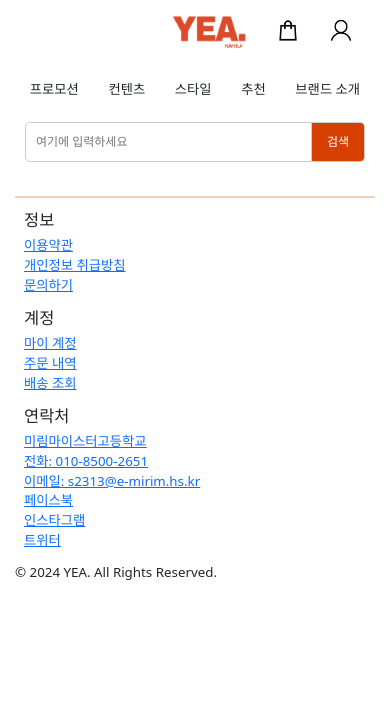
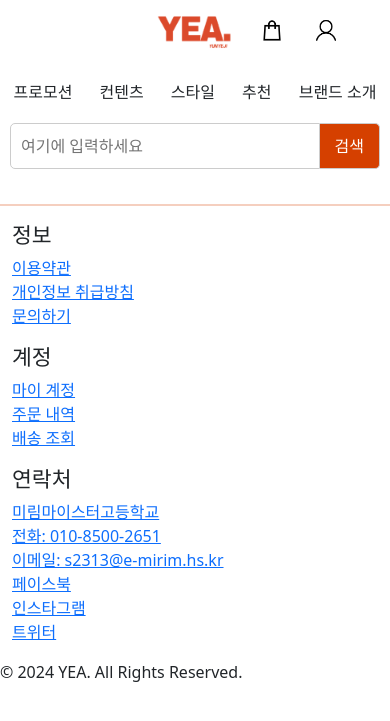
Before and after one commit to 2zji/htdocs, a PHP site: page /shopping/breand.html in a window 390 px wide. Shown: the top 721 px of the page. Run offline with PHP 8.4, Linux system fonts and the light colour scheme.

Commit message:
이미지 파일 사이즈 확인하기

```diff
--- a/shopping/css/home2.css
+++ b/shopping/css/home2.css
@@ -1,95 +1,42 @@
-/* 메인 콘텐츠에 패딩을 추가하여 고정된 헤더를 위한 공간 확보 */
+html,
 body {
-    font-size: 10pt;
-    padding: 0 15px;
+    margin: 0;
+    padding: 0;
+    width: 100%;
+    overflow-x: hidden;
+    /* 가로 스크롤 방지 */
+    box-sizing: border-box;
 }
 
-/* 기본 폰트 크기 설정 */
-html {
-    font-size: 16px;
+*,
+*::before,
+*::after {
+    box-sizing: inherit;
 }
 
-/* 화면 크기에 따른 폰트 크기 조정 */
-@media (max-width: 1200px) {
-    html {
-        font-size: 15px;
-    }
+/* 고정된 헤더 */
+#headerBox {
+    position: fixed;
+    top: 0;
+    left: 0;
+    z-index: 999;
+    background-color: white;
+    width: 100vw;
+    /* 뷰포트 너비 100% 설정 */
+    height: 60px;
+    box-sizing: border-box;
+    margin: 0;
+    padding: 0;
 }
 
-@media (max-width: 992px) {
-    html {
-        font-size: 14px;
-    }
+/* Header Name */
+#headerName {
+    padding-top: 80px;
+    /* 고정된 헤더 높이만큼 패딩 추가 */
 }
 
-@media (max-width: 768px) {
-    html {
-        font-size: 13px;
-    }
-}
-
-@media (max-width: 576px) {
-    html {
-        font-size: 12px;
-    }
-}
-
-.search-container {
-    display: flex;
-    justify-content: center;
-    align-items: center;
-    height: 10vh;
-    width: 100%; /* 전체 너비 */
-    padding: 0 10px; /* 다른 컨텐츠와 맞추기 위한 패딩 */
-    box-sizing: border-box; /* 패딩을 너비에 포함 */
-}
-
-.search-box {
-    display: flex;
-    align-items: center;
-    width: 100%; /* 전체 너비 */
-    max-width: 1200px; /* 큰 화면에서의 최대 너비 (선택사항) */
-}
-
-.search-input {
-    padding: 10px;
-    font-size: 1rem;
-    border: 1px solid #ccc;
-    border-radius: 5px 0 0 5px;
-    flex-grow: 1; /* 입력창이 남은 공간을 차지하게 함 */
-    min-width: 0; /* 입력창이 너무 작아지지 않도록 설정 */
-}
-
-.search-button {
-    padding: 10px 15px;
-    font-size: 1rem;
-    border: 1px solid #ccc;
-    border-left: none;
-    border-radius: 0 5px 5px 0;
-    background-color: rgb(213, 64, 0);
-    color: white;
-    cursor: pointer;
-    white-space: nowrap; /* 버튼 텍스트가 줄 바꿈되지 않도록 함 */
-}
-
-#headerBox {
-    position: fixed;
-    z-index: 999;
-    background-color: white;
-    width: 100%;
-    height: 60px;
-}
-
+#headerBox,
 #headerName {
-    padding-top: 80px; /* 고정된 헤더 높이만큼 패딩 추가 */
-}
-
-#headerBox p:hover {
-    color: rgb(213, 64, 0);
-}
-
-#headerName,
-#headerBox {
     display: flex;
     justify-content: space-around;
     align-items: center;
@@ -129,19 +73,81 @@ html {
 .menu p:hover {
     color: rgb(213, 64, 0);
 }
+/* 검색창 스타일 */
+.search-container {
+    display: flex;
+    justify-content: center;
+    align-items: center;
+    height: 10vh;
+    width: 100%;
+    padding: 0 10px;
+    box-sizing: border-box;
+}
 
+.search-box {
+    display: flex;
+    align-items: center;
+    width: 100%;
+    max-width: 1200px;
+}
+
+.search-input {
+    padding: 10px;
+    font-size: 1rem;
+    border: 1px solid #ccc;
+    border-radius: 5px 0 0 5px;
+    flex-grow: 1;
+    min-width: 0;
+}
+
+.search-button {
+    padding: 10px 15px;
+    font-size: 1rem;
+    border: 1px solid #ccc;
+    border-left: none;
+    border-radius: 0 5px 5px 0;
+    background-color: rgb(213, 64, 0);
+    color: white;
+    cursor: pointer;
+    white-space: nowrap;
+}
+
+/* 캐러셀 스타일 */
 .carousel-inner {
     position: relative;
 }
 
-.intd {
-    margin: 5px;
-    font-weight: 500;
+.carousel-item img {
+    width: 100%;
+    height: auto;
 }
-.card-title{
+
+.carousel-header .carousel-inner .carousel-item img {
+    object-fit: contain;
+    height: auto;
+    width: 100%;
+}
+
+.carouselBest .carousel-item .card,
+.carouselGoods .carousel-item .card {
+    width: calc(100% - 40px);
+    margin-left: 20px;
+    margin-right: 20px;
+}
+
+.carouselNew .carousel-item .card {
+    width: 100%;
+    padding-left: 0;
+    padding-right: 0;
+    margin-left: 0;
+    margin-right: 0;
+}
+
+/* 카드 스타일 */
+.card-title {
     font-size: 16px;
 }
-/* 화면 크기에 따른 폰트 크기 조정 */
+
 @media (max-width: 1200px) {
     .card-title {
         font-size: 15px;
```
Also changed, not shown: other parts of shopping/css/home2.css (+4 -47 lines).
